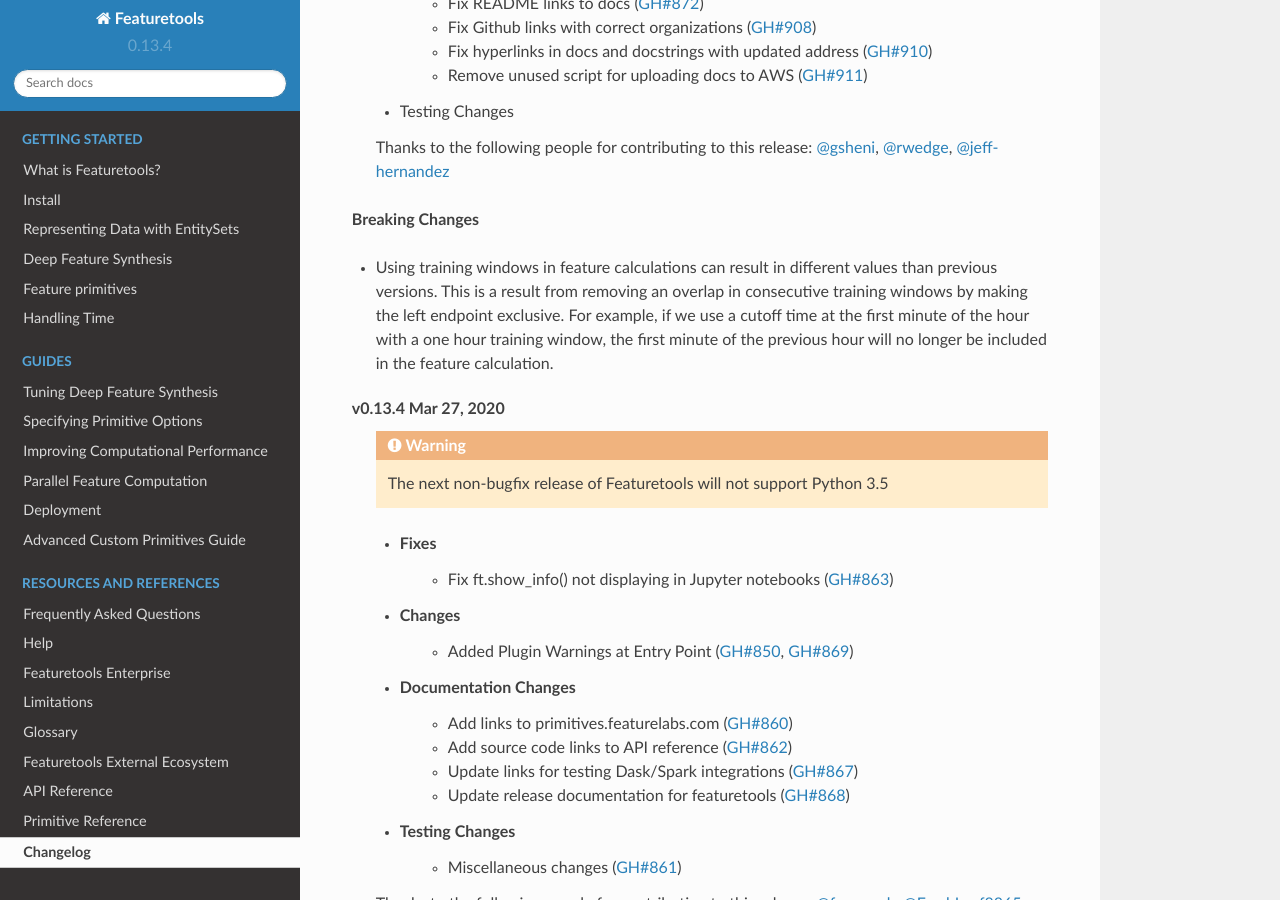
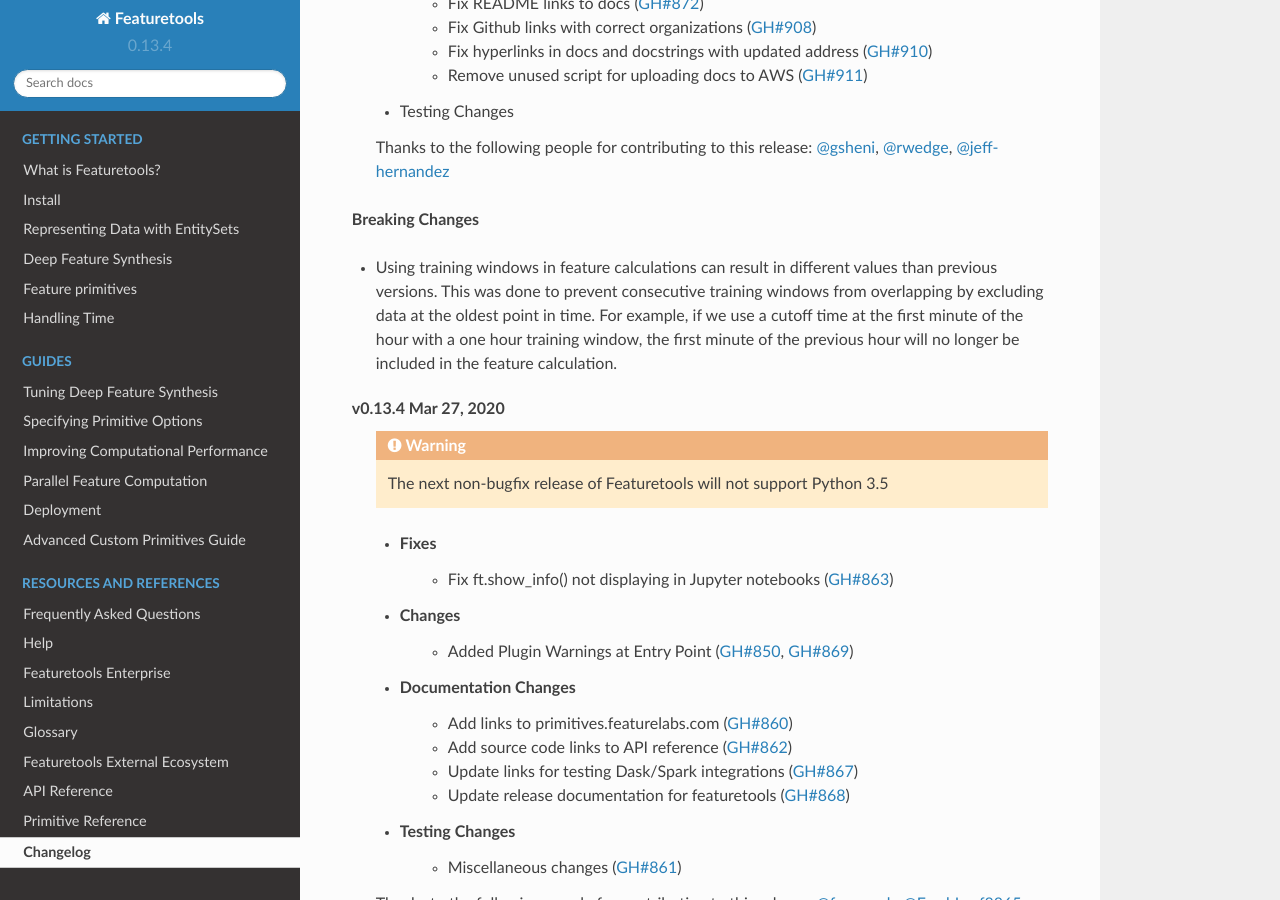
Before and after one commit to alteryx/featuretools, a Sphinx documentation site: the page built from docs/source/changelog.rst, in a window 1280 px wide and 900 px high, scrolled down 499 px. Built offline with Sphinx 7.4.7 and the Read the Docs theme 2.0.0, drawn with Linux system fonts in a browser that asks for light colours; pages that are not in the unit, such as notebooks, are missing from menus; comment, search, counter and statistics services are not loaded.

Commit message:
update breaking change

```diff
--- a/docs/source/changelog.rst
+++ b/docs/source/changelog.rst
@@ -24,10 +24,9 @@
 **Breaking Changes**
 
 * Using training windows in feature calculations can result in different values than previous versions.
-  This is a result from removing an overlap in consecutive training windows by making the left endpoint exclusive.
+  This was done to prevent consecutive training windows from overlapping by excluding data at the oldest point in time.
   For example, if we use a cutoff time at the first minute of the hour with a one hour training window,
   the first minute of the previous hour will no longer be included in the feature calculation.
-
 
 **v0.13.4 Mar 27, 2020**
     .. warning::
```
